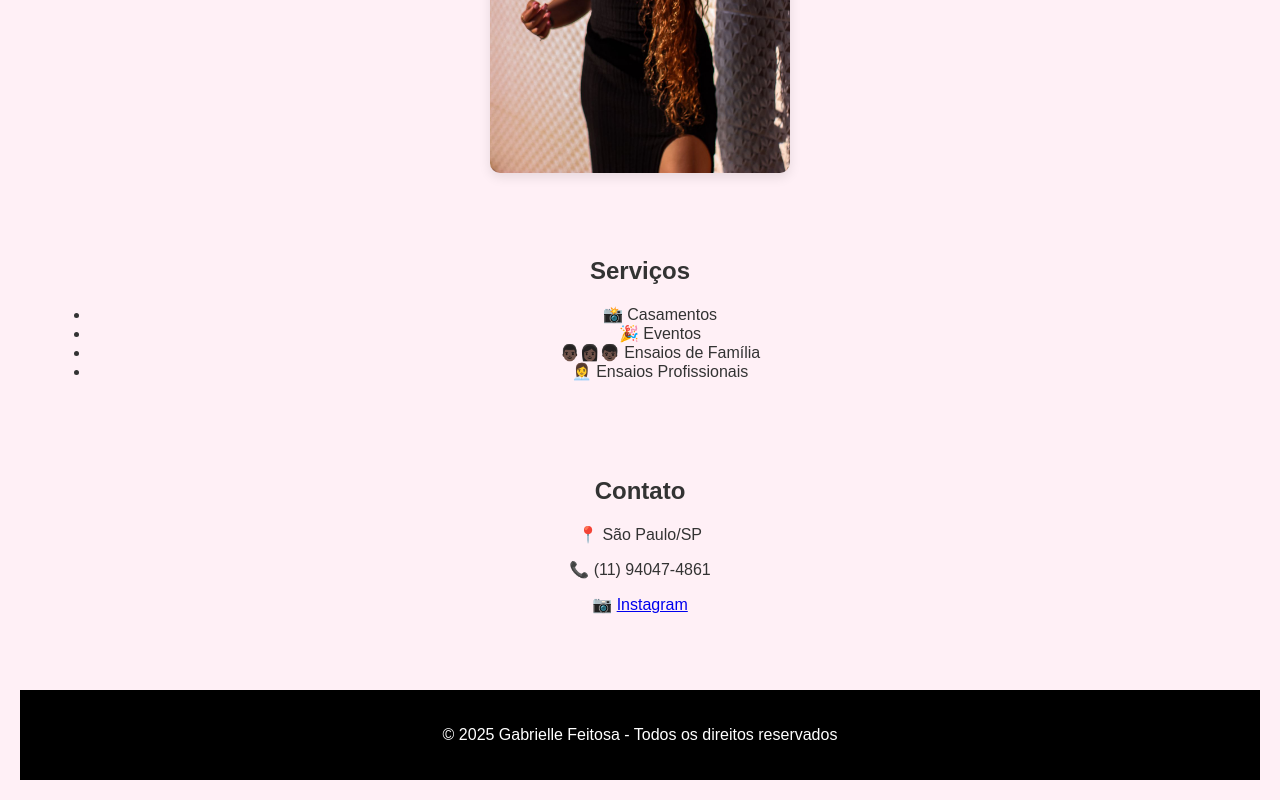
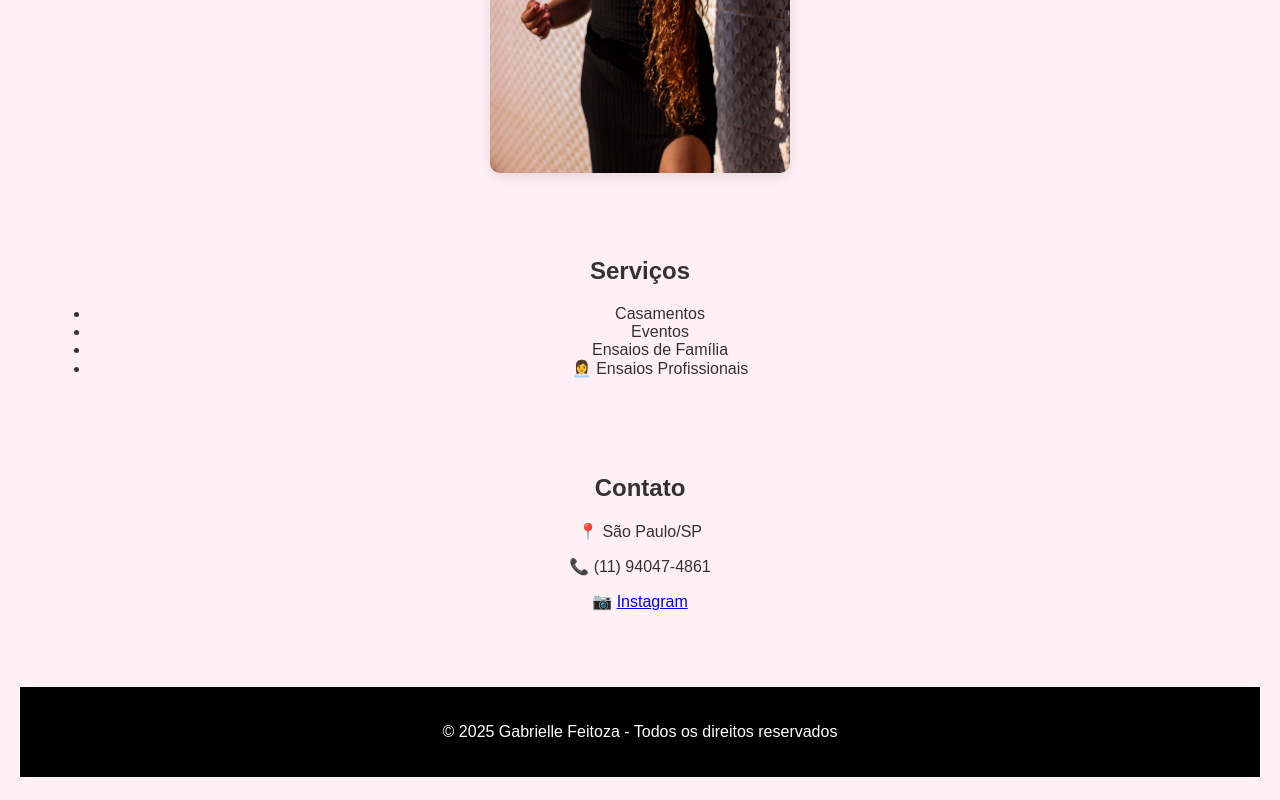
Before and after one commit to theuslock/portfolio-gabrielle, a plain HTML site: page index.html in a window 1280 px wide. Shown: the part 1065-1865 px from the top of the page. Drawn offline with Linux system fonts and the light colour scheme.

Commit message:
Atualizar o index.html

```diff
--- a/index.html
+++ b/index.html
@@ -3,7 +3,7 @@
 <head>
   <meta charset="UTF-8" />
   <meta name="viewport" content="width=device-width, initial-scale=1.0"/>
-  <title>Gabrielle Feitosa | Fotografia</title>
+  <title>Gabrielle Feitoza | Fotografia</title>
   <link rel="stylesheet" href="style.css" />
   <style>
     body {
@@ -83,9 +83,9 @@
   <section id="servicos">
     <h2>Serviços</h2>
     <ul>
-      <li>📸 Casamentos</li>
-      <li>🎉 Eventos</li>
-      <li>👨🏿‍👩🏿‍👦🏿 Ensaios de Família</li>
+      <li> Casamentos</li>
+      <li> Eventos</li>
+      <li> Ensaios de Família</li>
       <li>👩‍💼 Ensaios Profissionais</li>
     </ul>
   </section>
@@ -98,7 +98,7 @@
   </section>
 
   <footer>
-    <p>&copy; 2025 Gabrielle Feitosa - Todos os direitos reservados</p>
+    <p>&copy; 2025 Gabrielle Feitoza - Todos os direitos reservados</p>
   </footer>
 </body>
 </html>
```
